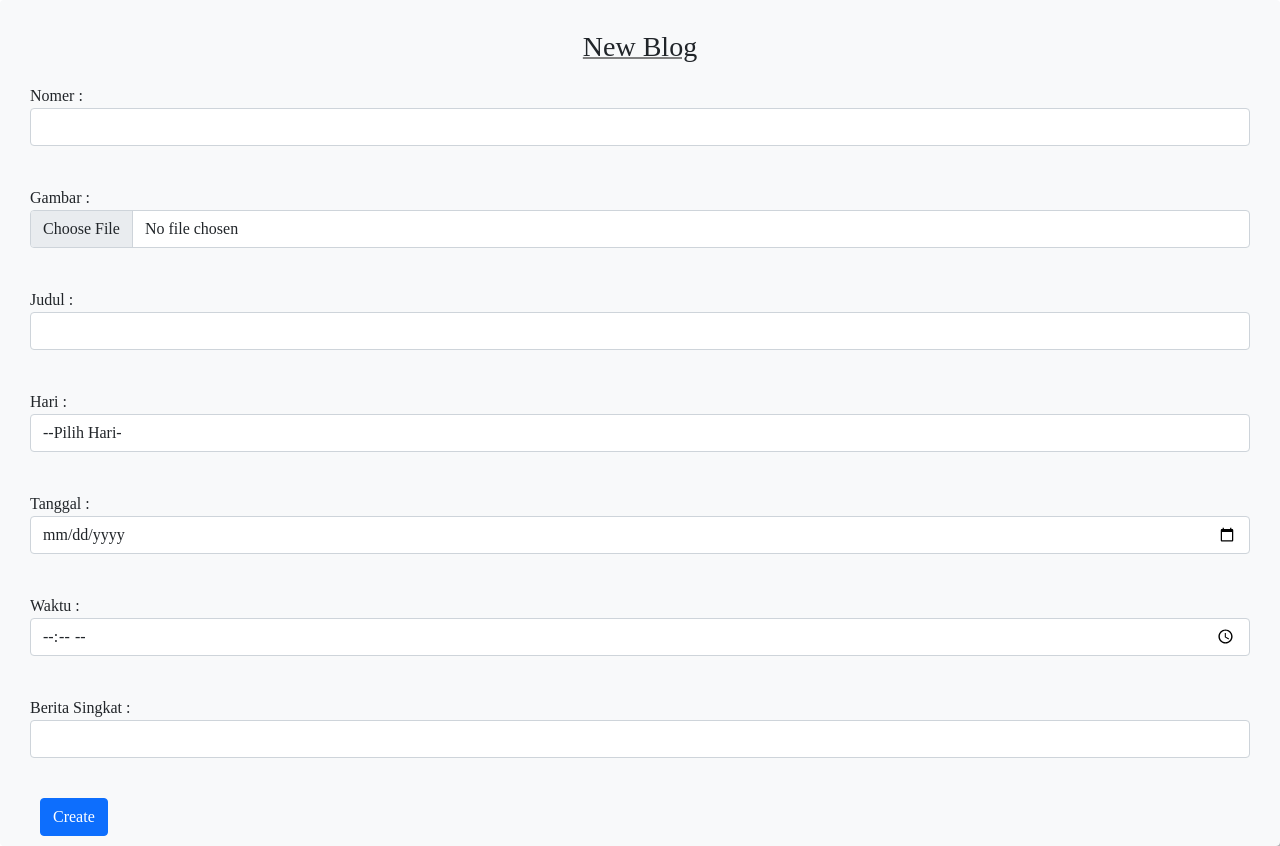
After one commit to ErrisaAuraHidayah/Web-Tribe, a PHP site: page /tambah_blog.php in a window 1280 px wide. The commit adds this page. Run offline with PHP 8.4, Linux system fonts and the light colour scheme.

Commit message:
first commit

```diff
--- a/koneksi.php
+++ b/koneksi.php
@@ -2,7 +2,7 @@
     $conn = mysqli_connect('localhost', 'root','','nyoba');
 
     if(!$conn){
-        echo ' Gagat Terhubung ke database';
+        echo ' Gagal Terhubung ke database';
         exit();
     }
 ?>
--- a/log in.php
+++ b/log in.php
@@ -23,6 +23,8 @@
             </div>
 
             <input type="submit" name="Submit" value="Submit">
+
+            <p style="text-align: center; color: grey; font-size: 13px ">Belum punya akun? ayo <a href="sign up.php">Daftar</a></p>
         </form>
     </div>
 </body>
--- a/stye.css
+++ b/stye.css
@@ -346,6 +346,8 @@ nav ul li a{
 
 }
 
+
+
 /*Copyright*/
 #copyright{
     text-align: center;
--- /dev/null
+++ b/tambah_blog.php
@@ -0,0 +1,81 @@
+<!DOCTYPE html>
+<html lang="en">
+<head>
+    <meta charset="UTF-8">
+    <meta http-equiv="X-UA-Compatible" content="IE=edge">
+    <meta name="viewport" content="width=device-width, initial-scale=1.0">
+    <title>Tambah Blog</title>
+    <link href="https://cdn.jsdelivr.net/npm/bootstrap@5.1.1/dist/css/bootstrap.min.css" rel="stylesheet" integrity="sha384-F3w7mX95PdgyTmZZMECAngseQB83DfGTowi0iMjiWaeVhAn4FJkqJByhZMI3AhiU" crossorigin="anonymous">
+    <style>
+        *{
+            font-family: 'Poppins';
+        }
+        .mb-3{
+            padding-left: 20px;
+            padding-right: 20px;
+        }
+        h3{
+            margin-top: 20px;
+            margin-bottom: 20px;
+            text-decoration: underline grey 2px;
+        }
+    </style>
+</head>
+<body>
+<div class="col-md"></div>
+    <div class="col-md rounded bg-light" style="box-shadow: 4px 4px 5px -4px;padding:10px">
+    <div class="col-md">
+    <form action="proses_tambah_blog.php" method="post">
+         <h3 style="text-align: center;">New Blog</h3>
+        <div class="mb-3">
+            <span>Nomer : </span>
+            <input type="int" name="nomer" class="form-control"  required>
+
+        </div>
+        <br>
+        <div class="mb-3">
+            <span>Gambar : </span> <!-- Disini buat upload Gambar -->
+            <input type="file" name="gambar" class="form-control" required>
+        </div>
+        <br>
+        <div class="mb-3">
+            <span> Judul : </span>
+            <input type="text" name="judul" class="form-control" required>
+        </div>
+        <br>
+        <div class="mb-3">
+            <span> Hari : </span>
+            <select name="hari" class="form-control" required>
+                <option value="">--Pilih Hari-</option>
+                <option value="senin">Senin</option>
+                <option value="selasa">Selasa</option>
+                <option value="rabu">Rabu</option>
+                <option value="kamis">Kamis</option>
+                <option value="jumat">Jumat</option>
+                <option value="sabtu">Sabtu</option>
+                <option value="minggu">Minggu</option>
+            </select>
+        </div>
+        <br>
+        <div class="mb-3">
+            <span> Tanggal : </span>
+            <input type="date" name="tanggal" class="form-control" required></input>
+        </div>
+        <br>
+        <div class="mb-3">
+            <span> Waktu : </span>
+            <input type="time" name="waktu" class="form-control" required></input>
+        </div>
+        <br>
+        <div class="mb-3">
+            <span> Berita Singkat : </span>
+            <input type="text" name="berita" class="form-control" rows="8" cols="20" ></input>
+        </div>
+        <br>
+        <button type="submit" style="margin-left: 30px;" class="btn btn-primary">Create</button>
+    </form>
+    </div>
+    <div class="col-md"></div>
+    </div>
+</body>
+</html>
```
Also changed, not shown: index.php (+48 -4 lines), proses_tambah_blog.php (added, +35 -0 lines), blog/berita1.php (added).
